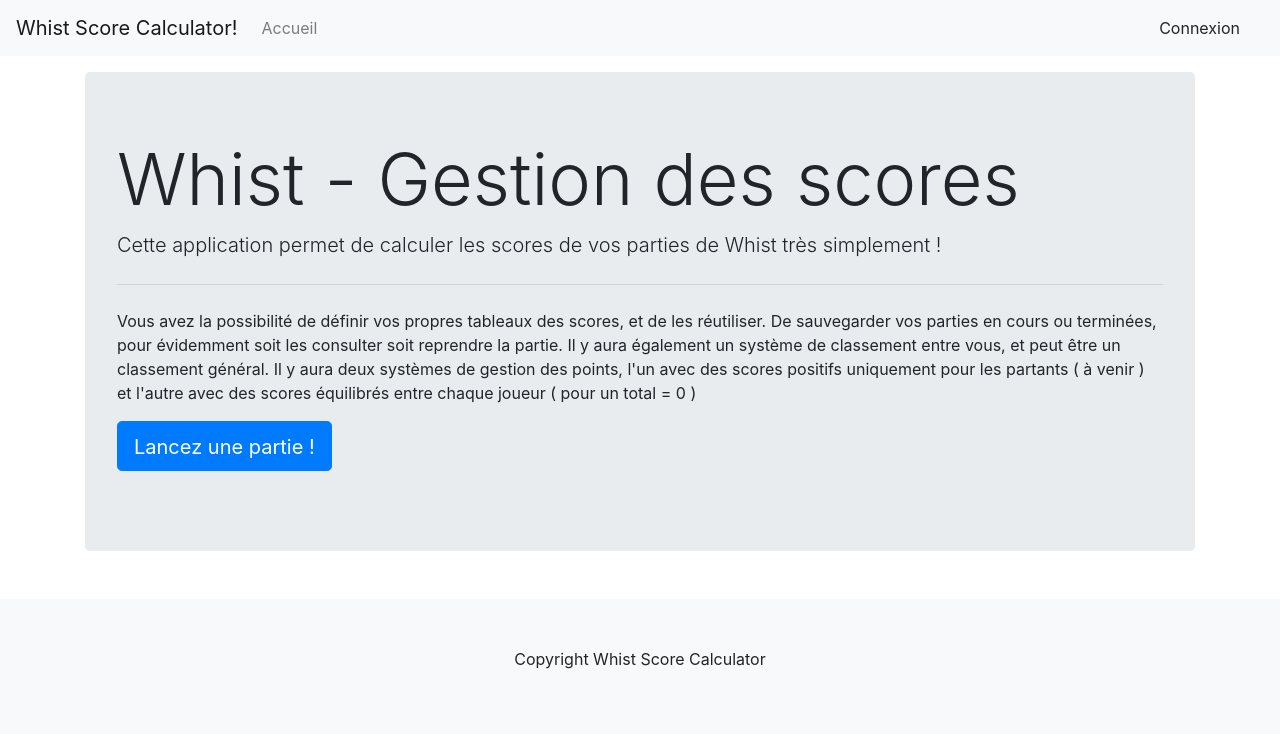
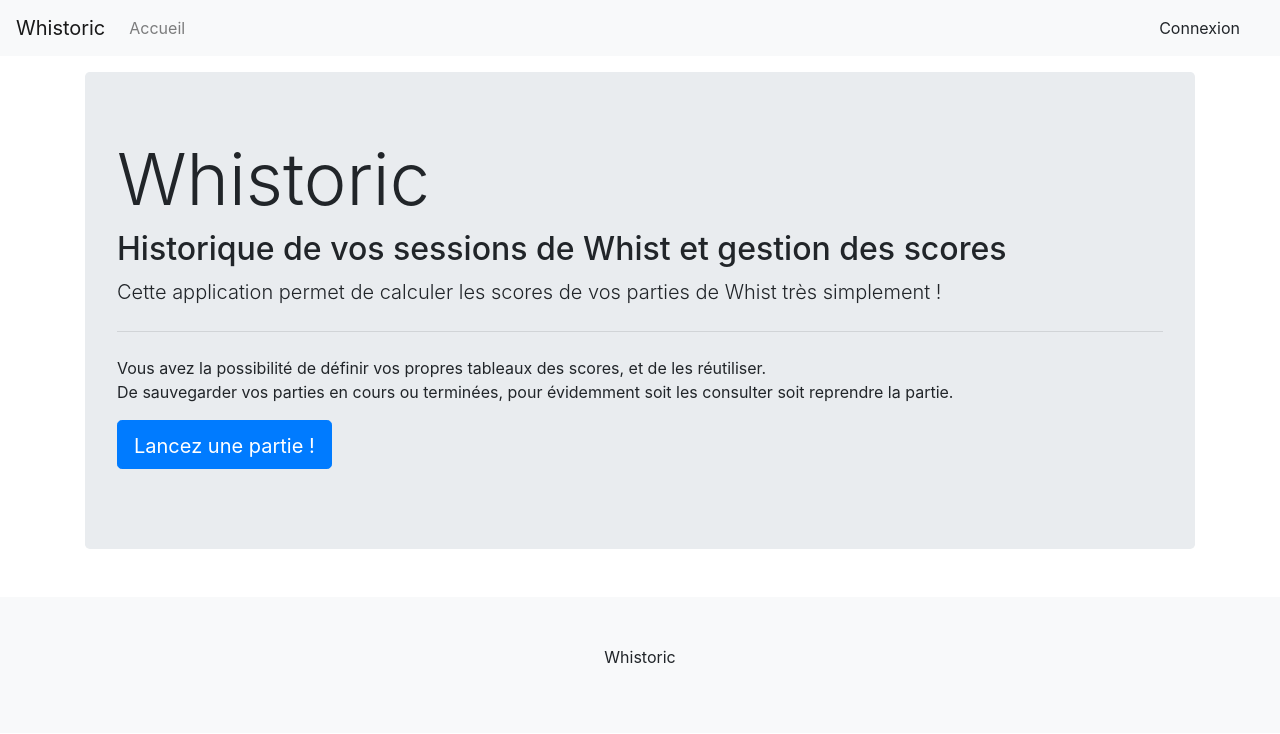
Before and after one commit to Boskozz/whistoric, a Symfony app: template templates/whist/index.html.twig in a window 1280 px wide. Shown: the top 734 px of the page. Run offline with Twig, Linux system fonts and the light colour scheme; the template is opened without the code that fills it, so the values that code supplies are empty; some libraries are stand-ins or nearby versions.

Commit message:
Correction

```diff
--- a/templates/base.html.twig
+++ b/templates/base.html.twig
@@ -2,7 +2,7 @@
 <html>
     <head>
         <meta charset="UTF-8">
-        <title>{% block title %}Whist Score Calculator!{% endblock %}</title>
+        <title>{% block title %}Whistoric{% endblock %}</title>
         <link rel="stylesheet" href="/css/bootstrap.min.css">
         <link rel="stylesheet" href="/css/css.css">
         {% block stylesheets %}{% endblock %}
--- a/templates/partials/footer.html.twig
+++ b/templates/partials/footer.html.twig
@@ -1,3 +1,3 @@
 <footer class="mt-5 bg-light py-5 text-center">
-    <p>Copyright Whist Score Calculator</p>
+    <p>Whistoric</p>
 </footer>
--- a/templates/partials/header.html.twig
+++ b/templates/partials/header.html.twig
@@ -1,5 +1,5 @@
 <nav class="navbar navbar-expand-lg navbar-light bg-light">
-            <a class="navbar-brand" href="#"><font style="vertical-align: inherit;"><font style="vertical-align: inherit;">Whist Score Calculator!</font></font></a>
+            <a class="navbar-brand" href="#"><span style="vertical-align: inherit;"><span style="vertical-align: inherit;">Whistoric</span></span></a>
             <button class="navbar-toggler" type="button" data-toggle="collapse" data-target="#navbarColor03" aria-controls="navbarColor03" aria-expanded="false" aria-label="Toggle navigation">
                 <span class="navbar-toggler-icon"></span>
             </button>
@@ -39,6 +39,9 @@
                         <a class="dropdown-item" href="{{ path('account_logout') }}">Déconnexion</a>
                     </div>
                 </div>
+                        <li class="nav-item mx-2">
+                            <img src="/images/logo.png" width="40" alt="" class="rounded">
+                        </li>
                      {% else %}
                      <ul class="navbar-nav ml-auto">
                         {#<li class="nav-item">                    #}
--- a/templates/whist/index.html.twig
+++ b/templates/whist/index.html.twig
@@ -1,22 +1,23 @@
 {% extends 'base.html.twig' %}
 
-{% block title %}Whist{% endblock %}
+{% block title %}Whistoric{% endblock %}
 
 {% block body %}
 <div class="container">
     <div class="jumbotron mt-3">
-        <h1 class="display-3"><font style="vertical-align: inherit;">Whist - Gestion des scores</font></h1>
-        <p class="lead"><font style="vertical-align: inherit;">Cette application permet de calculer les scores de vos parties de Whist très simplement !</font></p>
+        <h1 class="display-3"><span style="vertical-align: inherit;">Whistoric</span></h1>
+        <h2>Historique de vos sessions de Whist et gestion des scores </h2>
+        <p class="lead"><span style="vertical-align: inherit;">Cette application permet de calculer les scores de vos parties de Whist très simplement !</span></p>
         <hr class="my-4">
-        <p><font style="vertical-align: inherit;">
-        Vous avez la possibilité de définir vos propres tableaux des scores, et de les réutiliser.
-        De sauvegarder vos parties en cours ou terminées, pour évidemment soit les consulter soit reprendre la partie.
-        Il y aura également un système de classement entre vous, et peut être un classement général.
-        Il y aura deux systèmes de gestion des points, l'un avec des scores positifs uniquement pour les partants ( à venir )
-        et l'autre avec des scores équilibrés entre chaque joueur ( pour un total = 0 )
-        </font></p>
+        <p><span style="vertical-align: inherit;">
+        Vous avez la possibilité de définir vos propres tableaux des scores, et de les réutiliser. <br>
+        De sauvegarder vos parties en cours ou terminées, pour évidemment soit les consulter soit reprendre la partie. <br>
+        {#Il y aura également un système de classement entre vous, et peut être un classement général. <br>#}
+        {#Il y aura deux systèmes de gestion des points, l'un avec des scores positifs uniquement pour les partants ( à venir )#}
+        {#et l'autre avec des scores équilibrés entre chaque joueur ( pour un total = 0 ) #}
+        </span></p>
         <p class="lead">
-            <a class="btn btn-primary btn-lg" href="{{ path('whist_launch') }}" role="button"><font style="vertical-align: inherit;">Lancez une partie !</font></a>
+            <a class="btn btn-primary btn-lg" href="{{ path('whist_launch') }}" role="button"><span style="vertical-align: inherit;">Lancez une partie !</span></a>
         </p>
     </div>
 </div>
```
Also changed, not shown: version.txt (+9 -1 lines), README.md (added), public/images/logo.png (added), 1 other file.
